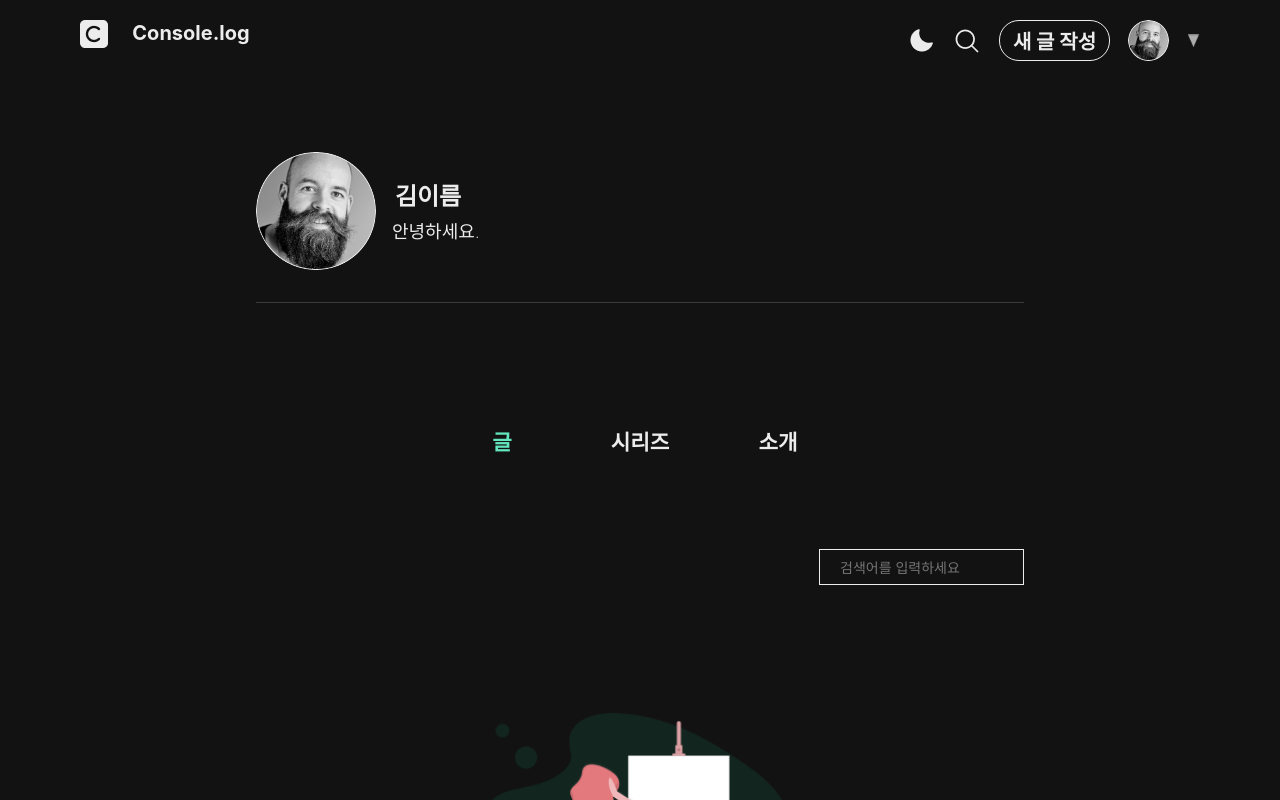
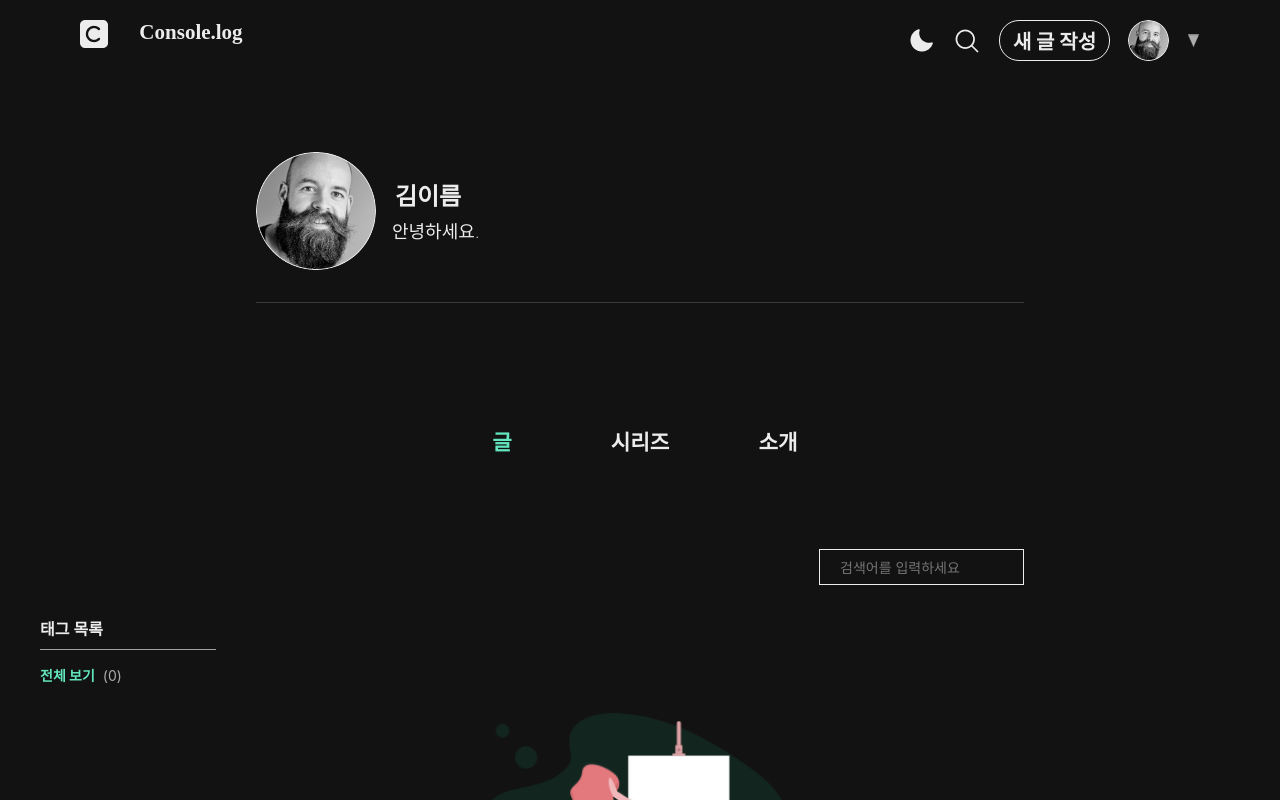
Before and after one commit to printSANO/Techeer-log, a React (Vite) app in the folder frontend/: page /mypage in a window 1280 px wide. Shown: the top 800 px of the page. Built offline with nearby package versions, Linux system fonts and the light colour scheme; the HTML template or start-up script is replaced by a standard one.

Commit message:
feat : MyPage 기초 퍼블리싱 완료

```diff
--- a/frontend/src/components/NavBar.tsx
+++ b/frontend/src/components/NavBar.tsx
@@ -29,10 +29,10 @@ const Title = styled.p`
   flex-shrink: 0;
   color: #ececec;
   text-align: center;
-  font-family: Inter;
-  font-size: 20px;
+  font-family: Fira Mono;
+  font-size: 1.3125rem;
   font-style: normal;
-  font-weight: 700;
+  font-weight: bold;
   line-height: normal;
 `;
 
--- a/frontend/src/pages/Mypage.tsx
+++ b/frontend/src/pages/Mypage.tsx
@@ -178,6 +178,52 @@ const Circle = styled.span`
   background-color: ${(props) => props.theme.red};
 `;
 
+const TagLists = styled.div`
+  position: relative;
+  left: -13.5rem;
+  width: 11.5rem;
+`;
+
+const TagList = styled.div`
+  display: flex;
+  flex-direction: column;
+  justify-content: center;
+  color: #ececec;
+  font-family: Inter;
+  font-size: 1rem;
+  font-style: normal;
+  font-weight: 600;
+  line-height: normal;
+  border-bottom: 1px solid #a0a0a0;
+  line-height: 1.5;
+  position: absolute;
+  padding-bottom: 0.5rem;
+  margin-bottom: 1rem;
+  width: 11rem;
+`;
+
+const Tags = styled.li`
+  font-size: 0.875rem;
+  line-height: 1.5;
+  font-weight: bold;
+  color: #63e6be;
+  position: absolute;
+  top: 3rem;
+`;
+
+const Tag = styled.a`
+  color: inherit;
+`;
+
+const Count = styled.span`
+  color: #acacac;
+  margin-left: 0.5rem;
+  font-family: Inter;
+  font-style: normal;
+  font-weight: normal;
+  line-height: normal;
+`;
+
 function MyPage() {
   return (
     <Background>
@@ -221,6 +267,15 @@ function MyPage() {
               <Input placeholder="검색어를 입력하세요" />
             </Section>
           </Search>
+          <TagLists>
+            <TagList>태그 목록</TagList>
+            <ul style={{ listStyle: "none" }}>
+              <Tags>
+                <Tag>전체 보기</Tag>
+                <Count>(0)</Count>
+              </Tags>
+            </ul>
+          </TagLists>
           <Posts>
             <NoPostImg src={nopost} />
             <NoPostWord>포스트가 없습니다.</NoPostWord>
```
